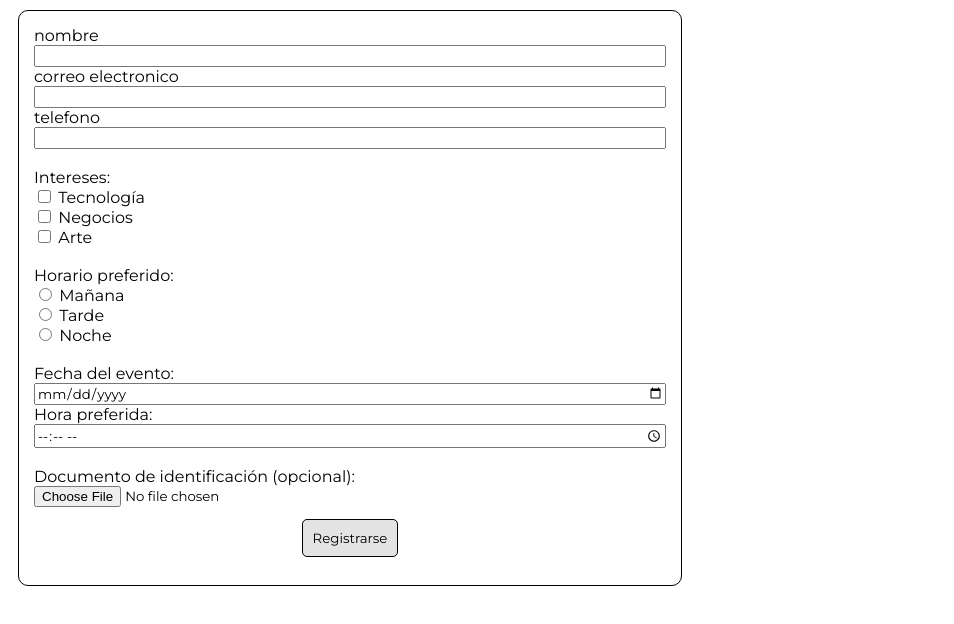
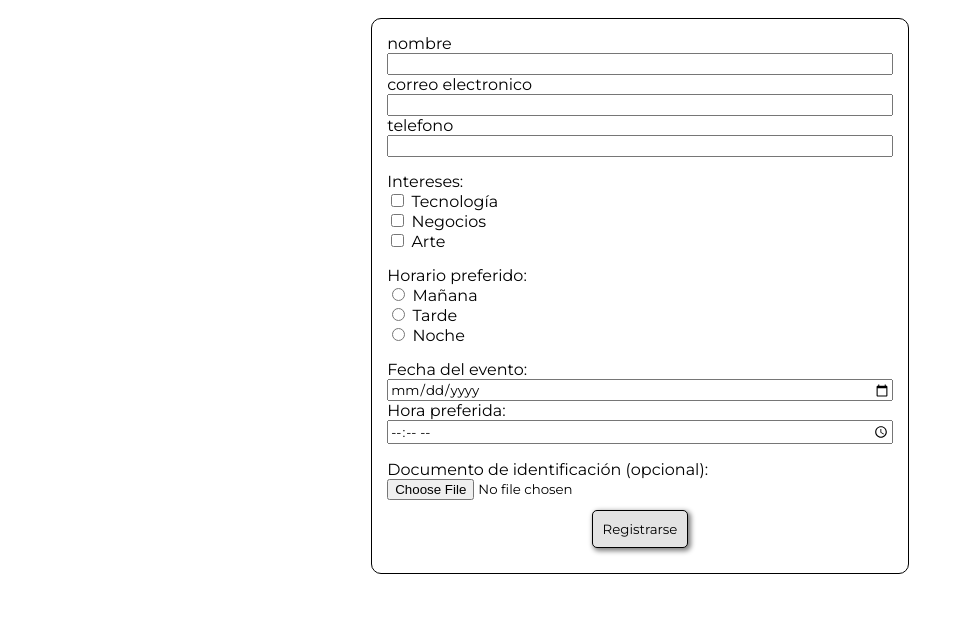
Before and after one commit to luis-pseudo/web-e-js-desde-cero, a plain HTML site: page web-e-desarrollo-avanzado/05/index.html in a window 1280 px wide. Shown: the whole page, without its empty margins (0-954 px from the left). Drawn offline with Linux system fonts and the light colour scheme.

Commit message:
clase 5 again

```diff
--- a/web-e-desarrollo-avanzado/05/source.js
+++ b/web-e-desarrollo-avanzado/05/source.js
@@ -17,4 +17,5 @@ form.addEventListener("submit", function(event){
         "doc": document.getElementById("archivo").value
     }
     console.log(data)
+    alert("registrado 👍")
 })
--- a/web-e-desarrollo-avanzado/05/styles.css
+++ b/web-e-desarrollo-avanzado/05/styles.css
@@ -4,14 +4,21 @@
     font-family: 'Montserrat';
 }
 
+body{
+    display: flex;
+    flex-direction: column;
+}
+
 #form{
     display: flex;
     flex-direction: column;
+    align-self: center;
     margin: 10px;
     padding: 15px;
     border: 1px solid black;
     border-radius: 10px;
-    width: 50%;
+    width: 40%;
+    min-width: 300px;
     height: auto;
 }
 
@@ -32,4 +39,10 @@
     border-radius: 5px;
     background-color: rgb(227, 227, 227);
     color: black;
+    box-shadow: 2px 2px 5px 1px gray;
 }
+
+#form button:hover{
+    background-color: rgb(190, 190, 190);
+    cursor: pointer;
+}
```
